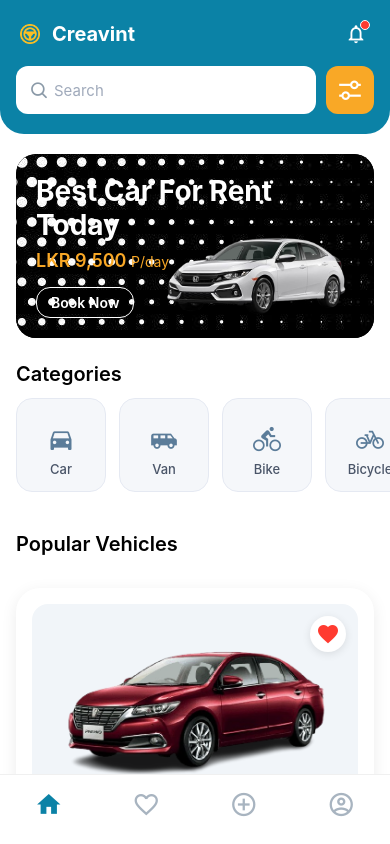
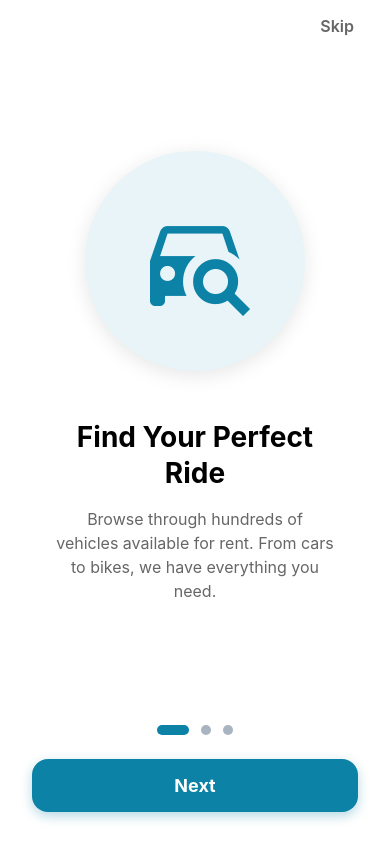
Before and after one commit to InushiKavindi/Vehicle-Renting-App, a React Native app in the folder Vehicle-Renting-App/: screen / in a window 390 px wide. Built offline with nearby package versions, Linux system fonts and the light colour scheme.

Commit message:
Add onboarding screens

```diff
--- a/Vehicle-Renting-App/App.tsx
+++ b/Vehicle-Renting-App/App.tsx
@@ -1,5 +1,17 @@
+import React, { useState } from 'react';
 import Home from './Home';
+import OnboardingScreen from './OnboardingScreen';
 
 export default function App() {
+  const [showOnboarding, setShowOnboarding] = useState(true);
+
+  const handleOnboardingComplete = () => {
+    setShowOnboarding(false);
+  };
+
+  if (showOnboarding) {
+    return <OnboardingScreen onComplete={handleOnboardingComplete} />;
+  }
+
   return <Home />;
 }
--- /dev/null
+++ b/Vehicle-Renting-App/OnboardingScreen.tsx
@@ -0,0 +1,259 @@
+import React, { useState, useRef } from 'react';
+import {
+  View,
+  Text,
+  StyleSheet,
+  SafeAreaView,
+  Dimensions,
+  Pressable,
+  ScrollView,
+  Platform,
+  StatusBar as RNStatusBar,
+  Image,
+} from 'react-native';
+import { StatusBar } from 'expo-status-bar';
+import { MaterialCommunityIcons } from '@expo/vector-icons';
+import { colors } from './colors';
+
+const { width, height } = Dimensions.get('window');
+
+interface OnboardingSlide {
+  id: number;
+  title: string;
+  description: string;
+  icon: keyof typeof MaterialCommunityIcons.glyphMap;
+  iconColor: string;
+  backgroundColor: string;
+}
+
+const slides: OnboardingSlide[] = [
+  {
+    id: 1,
+    title: 'Find Your Perfect Ride',
+    description: 'Browse through hundreds of vehicles available for rent. From cars to bikes, we have everything you need.',
+    icon: 'car-search',
+    iconColor: colors.primary,
+    backgroundColor: colors.primaryLight,
+  },
+  {
+    id: 2,
+    title: 'Easy Booking Process',
+    description: 'Book your vehicle in just a few taps. Select your dates, choose your vehicle, and hit the road.',
+    icon: 'calendar-check',
+    iconColor: colors.accent,
+    backgroundColor: '#FFF4E6',
+  },
+  {
+    id: 3,
+    title: 'Safe & Secure',
+    description: 'All vehicles are verified and insured. Enjoy your journey with complete peace of mind.',
+    icon: 'shield-check',
+    iconColor: '#10B981',
+    backgroundColor: '#ECFDF5',
+  },
+];
+
+interface OnboardingScreenProps {
+  onComplete: () => void;
+}
+
+export default function OnboardingScreen({ onComplete }: OnboardingScreenProps) {
+  const [currentIndex, setCurrentIndex] = useState(0);
+  const scrollViewRef = useRef<ScrollView>(null);
+
+  const handleScroll = (event: any) => {
+    const contentOffsetX = event.nativeEvent.contentOffset.x;
+    const index = Math.round(contentOffsetX / width);
+    setCurrentIndex(index);
+  };
+
+  const scrollToNext = () => {
+    if (currentIndex < slides.length - 1) {
+      const nextIndex = currentIndex + 1;
+      scrollViewRef.current?.scrollTo({
+        x: width * nextIndex,
+        animated: true,
+      });
+      setCurrentIndex(nextIndex);
+    } else {
+      onComplete();
+    }
+  };
+
+  const skip = () => {
+    onComplete();
+  };
+
+  return (
+    <SafeAreaView style={styles.container}>
+      <StatusBar style="dark" />
+
+      {/* Skip Button */}
+      <View style={styles.topBar}>
+        <Pressable onPress={skip} style={styles.skipButton}>
+          <Text style={styles.skipText}>Skip</Text>
+        </Pressable>
+      </View>
+
+      {/* Slides */}
+      <ScrollView
+        ref={scrollViewRef}
+        horizontal
+        pagingEnabled
+        showsHorizontalScrollIndicator={false}
+        onScroll={handleScroll}
+        scrollEventThrottle={16}
+        style={styles.scrollView}
+      >
+        {slides.map((slide) => (
+          <View key={slide.id} style={styles.slide}>
+            <View style={[styles.iconContainer, { backgroundColor: slide.backgroundColor }]}>
+              <MaterialCommunityIcons
+                name={slide.icon}
+                size={120}
+                color={slide.iconColor}
+              />
+            </View>
+            <View style={styles.textContainer}>
+              <Text style={styles.title}>{slide.title}</Text>
+              <Text style={styles.description}>{slide.description}</Text>
+            </View>
+          </View>
+        ))}
+      </ScrollView>
+
+      {/* Pagination Dots */}
+      <View style={styles.pagination}>
+        {slides.map((_, index) => (
+          <View
+            key={index}
+            style={[
+              styles.dot,
+              index === currentIndex ? styles.activeDot : styles.inactiveDot,
+            ]}
+          />
+        ))}
+      </View>
+
+      {/* Next/Get Started Button */}
+      <View style={styles.bottomContainer}>
+        <Pressable
+          style={styles.nextButton}
+          onPress={scrollToNext}
+        >
+          <Text style={styles.nextButtonText}>
+            {currentIndex === slides.length - 1 ? 'Get Started' : 'Next'}
+          </Text>
+        </Pressable>
+      </View>
+    </SafeAreaView>
+  );
+}
+
+const styles = StyleSheet.create({
+  container: {
+    flex: 1,
+    backgroundColor: colors.white,
+  },
+  topBar: {
+    paddingHorizontal: 20,
+    paddingTop: Platform.OS === 'android' ? (RNStatusBar.currentHeight ?? 24) + 8 : 8,
+    paddingBottom: 8,
+    alignItems: 'flex-end',
+  },
+  skipButton: {
+    paddingVertical: 8,
+    paddingHorizontal: 16,
+  },
+  skipText: {
+    fontSize: 16,
+    fontWeight: '600',
+    color: colors.textSecondary,
+  },
+  scrollView: {
+    flex: 1,
+  },
+  slide: {
+    width: width,
+    flex: 1,
+    justifyContent: 'center',
+    alignItems: 'center',
+    paddingHorizontal: 32,
+  },
+  iconContainer: {
+    width: 220,
+    height: 220,
+    borderRadius: 110,
+    justifyContent: 'center',
+    alignItems: 'center',
+    marginBottom: 48,
+    shadowColor: colors.black,
+    shadowOpacity: 0.1,
+    shadowRadius: 20,
+    shadowOffset: { width: 0, height: 4 },
+    elevation: 8,
+  },
+  textContainer: {
+    alignItems: 'center',
+    paddingHorizontal: 16,
+  },
+  title: {
+    fontSize: 28,
+    fontWeight: '700',
+    color: colors.textPrimary,
+    textAlign: 'center',
+    marginBottom: 16,
+    lineHeight: 36,
+  },
+  description: {
+    fontSize: 16,
+    fontWeight: '400',
+    color: colors.textSecondary,
+    textAlign: 'center',
+    lineHeight: 24,
+    paddingHorizontal: 8,
+  },
+  pagination: {
+    flexDirection: 'row',
+    justifyContent: 'center',
+    alignItems: 'center',
+    paddingVertical: 24,
+  },
+  dot: {
+    height: 10,
+    borderRadius: 5,
+    marginHorizontal: 6,
+  },
+  activeDot: {
+    width: 32,
+    backgroundColor: colors.primary,
+  },
+  inactiveDot: {
+    width: 10,
+    backgroundColor: colors.inactive,
+  },
+  bottomContainer: {
+    paddingHorizontal: 32,
+    paddingBottom: 32,
+  },
+  nextButton: {
+    backgroundColor: colors.primary,
+    borderRadius: 16,
+    paddingVertical: 16,
+    paddingHorizontal: 32,
+    flexDirection: 'row',
+    justifyContent: 'center',
+    alignItems: 'center',
+    gap: 8,
+    shadowColor: colors.primary,
+    shadowOpacity: 0.3,
+    shadowRadius: 12,
+    shadowOffset: { width: 0, height: 4 },
+    elevation: 6,
+  },
+  nextButtonText: {
+    fontSize: 18,
+    fontWeight: '700',
+    color: colors.white,
+  },
+});
```
